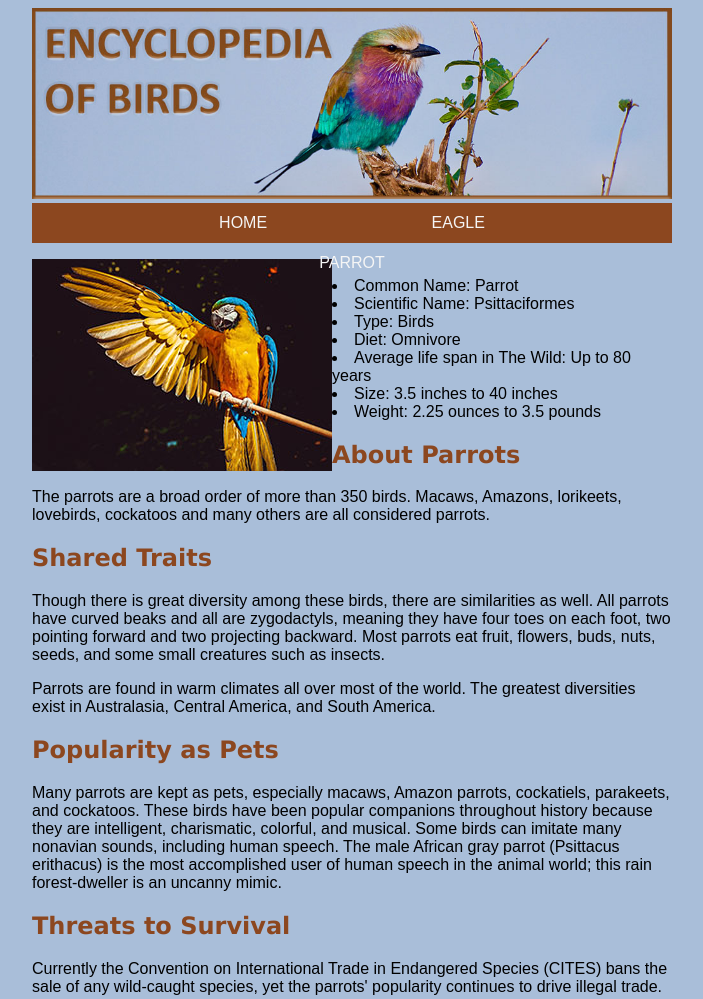
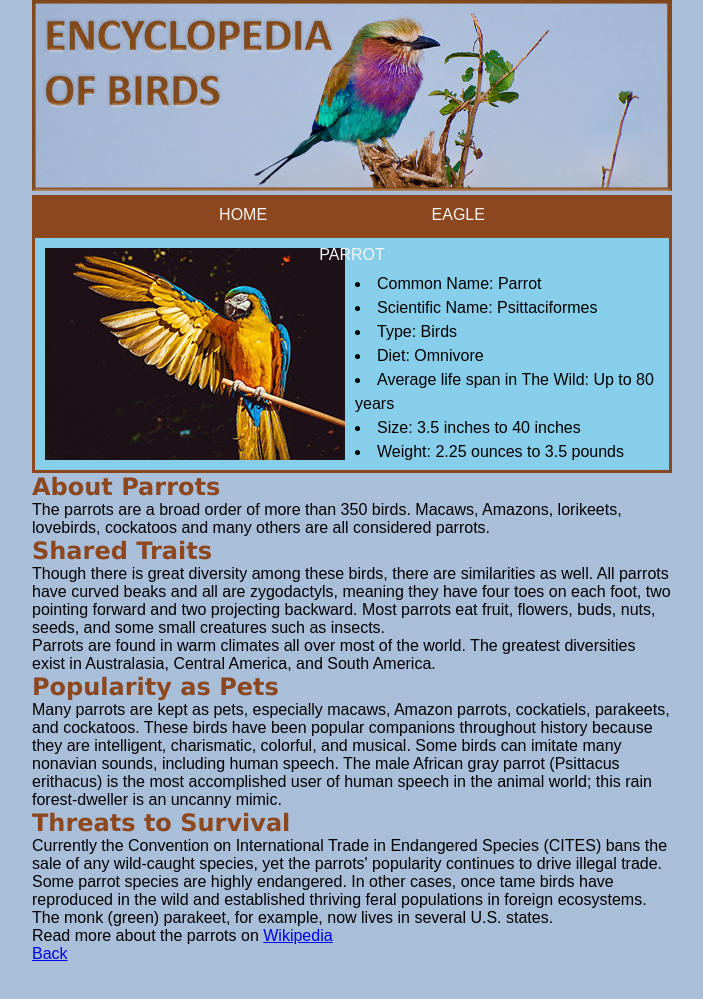
Before and after one commit to JonathanBergm4nn/V1, a plain HTML site: page Uge 12/Opgave3/Parrot.html in a window 1280 px wide. Shown: the top 999 px of the page, without its empty margins (288-991 px from the left). After the commit the page ends 963 px from the top, so only its background shows below. Drawn offline with Linux system fonts and the light colour scheme.

Commit message:
reset padding and margins, and furter optimized layout a little bit

```diff
--- a/Uge 12/Opgave3/Parrot.html
+++ b/Uge 12/Opgave3/Parrot.html
@@ -18,8 +18,8 @@
     </nav>
 
     <main>
-        <article>
-            <p><img src="img/Parrot.jpg" alt="The Parrot"></p>
+        <article class="birdfacts">
+            <p><img src="img/Parrot.jpg" alt="The Parrot" class="birdimg"></p>
             <ul>
             <br>
                 <li>Common Name: Parrot <br></li>
@@ -30,7 +30,9 @@
                 <li> Size: 3.5 inches to 40 inches <br></li>
                 <li>Weight: 2.25 ounces to 3.5 pounds <br></li>
             </ul>
+        </article>
 
+        <article>
             <h1> About Parrots  </h1>
             <p>The parrots are a broad order of more than 350 birds. Macaws, Amazons, lorikeets, lovebirds,
             cockatoos and many others are all considered parrots.</p>
--- a/Uge 12/Opgave3/style.css
+++ b/Uge 12/Opgave3/style.css
@@ -1,3 +1,10 @@
+*
+{
+    margin: 0;
+    padding: 0;
+}
+
+
 body
 {
     background-color:  #A9BED9;
@@ -72,3 +79,20 @@ ul
 {
     list-style-position: inside;
 }
+
+.birdimg
+{
+    float: left;
+    margin-right: 10px;
+}
+
+.birdfacts
+{
+    height: 212px;
+    background-color: skyblue;
+    line-height: 1.5;
+    padding: 10px;
+    border-color: #8C471F;
+    border-style: solid;
+    border-width: 3px;
+}
```
Also changed, not shown: Uge 12/Opgave3/BaldEagle.html (+4 -2 lines), Uge 12/Opgave3/BlueBreastedKingfisher.html (+5 -4 lines), Uge 12/Opgave3/BurrowingOwl.html (+4 -3 lines), Uge 12/Opgave3/HairyWoodpecker.html (+4 -2 lines), Uge 12/Opgave3/HouseSparrow.html (+3 -1 lines), Uge 12/Opgave3/Hummingbird.html (+4 -2 lines), Uge 12/Opgave3/Puffin.html (+4 -2 lines), Uge 12/Opgave3/WhiteSwan.html (+3 -1 lines).
